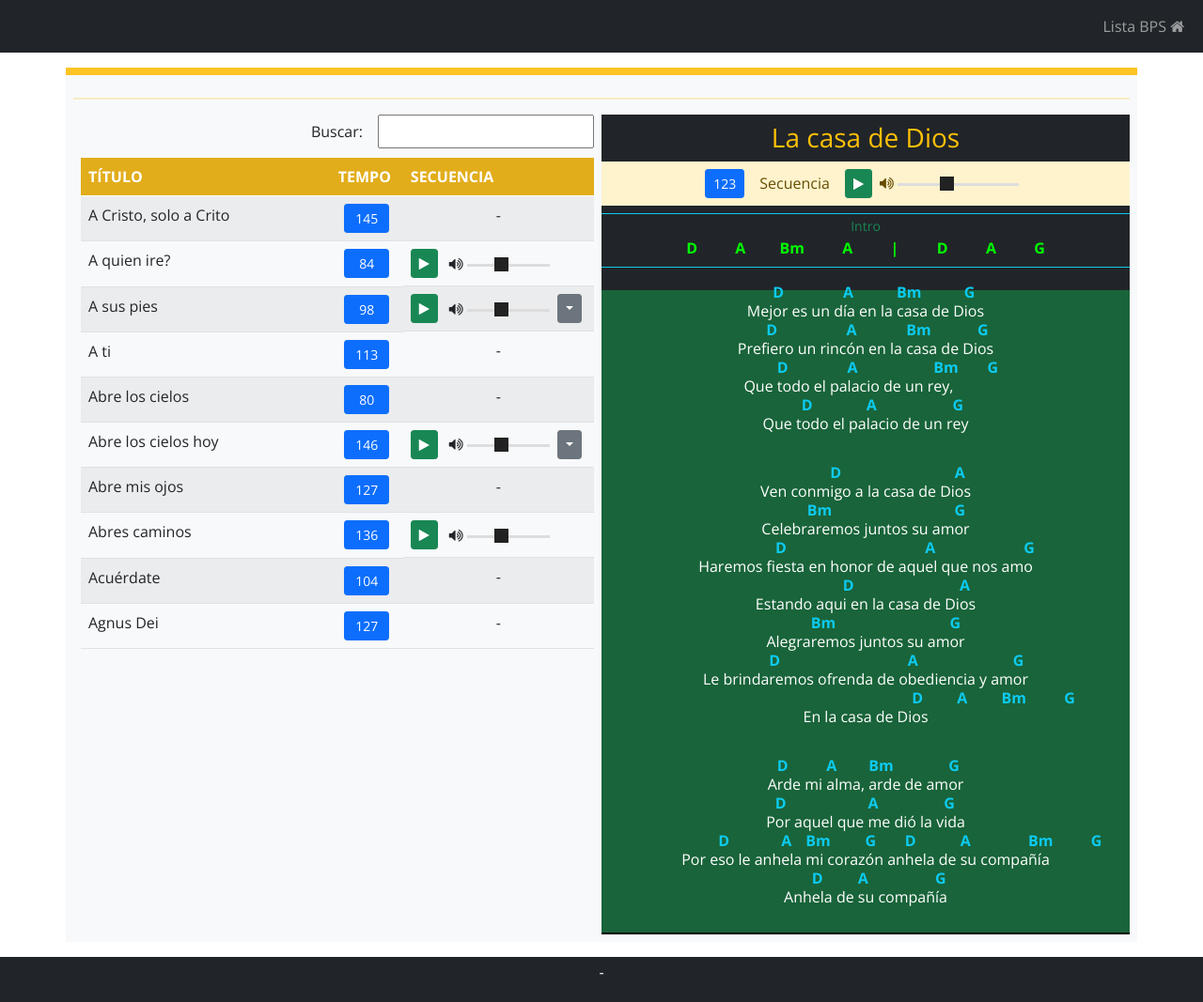
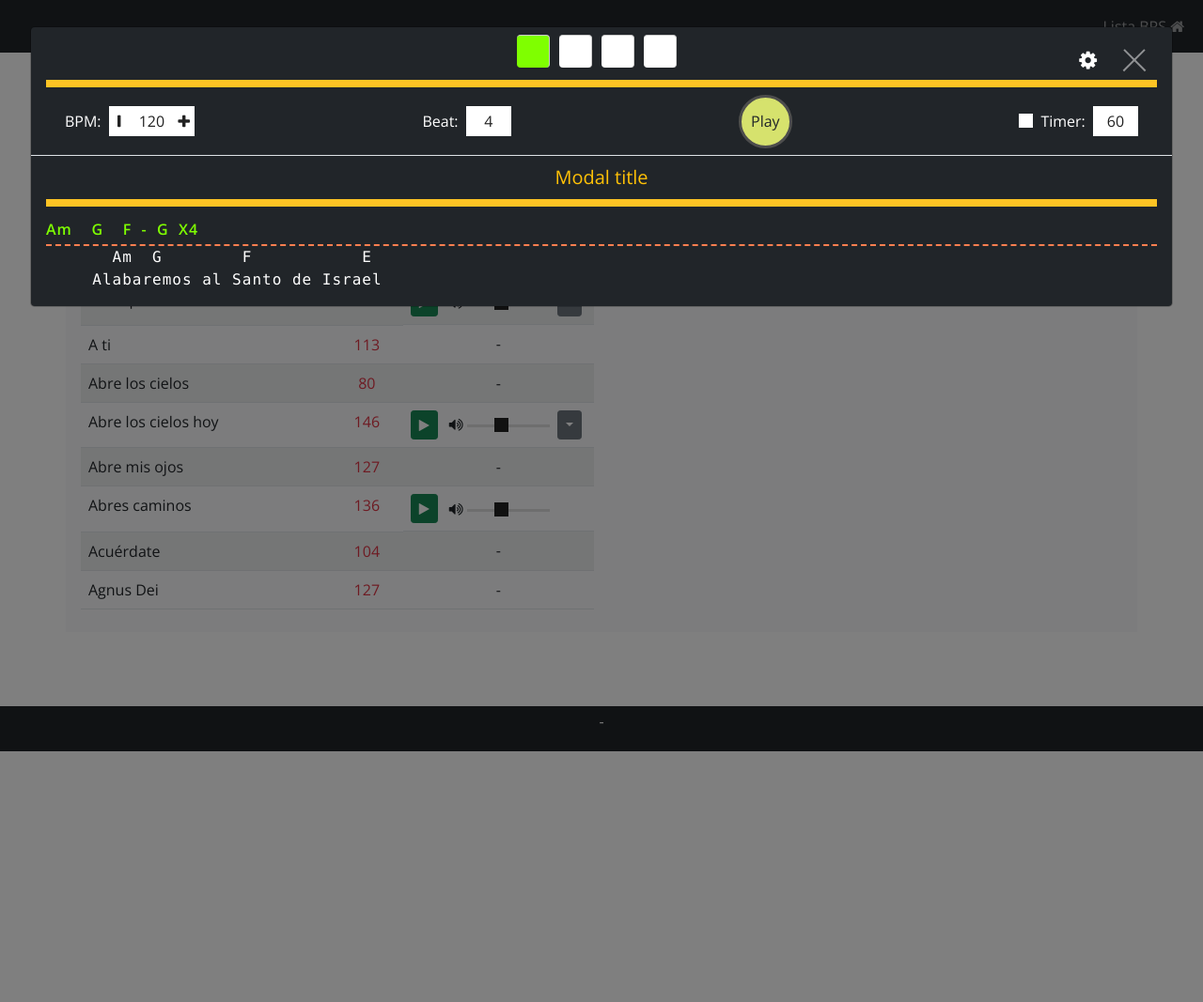
Before and after one commit to serchgit/musicadn, a PHP site: page /db/notas.php in a window 1280 px wide. Shown: the whole page at 94% size. After the commit the page ends 800 px from the top, so only its background shows below. Run offline with PHP 8.4, Linux system fonts and the light colour scheme; some libraries are stand-ins or nearby versions.

Commit message:
añadir cantos y estilos para prueba en notas

```diff
--- a/css/misestilos.css
+++ b/css/misestilos.css
@@ -108,9 +108,24 @@ table.listaDia tr.over { border: 2px dashed #000; }
 
 /* ================ notas ===========================*/
 
-.intro p{color:lime;}
-.estrofa p{position: relative;}
-.estrofa p b{position: absolute;top:-1.2rem;font-weight: bold;color:#0dcaf0;}
+.letraCanto pre{
+  position: relative;
+  margin-bottom: 0;
+  font-size: 1rem;
+  overflow: initial;
+  letter-spacing: 1px;
+}
+.letraCanto pre span{color: cyan;}
+.letraCanto pre.instrumental{
+  font-family: 'Open Sans', sans-serif;
+  border-bottom: 2px dashed coral;
+  line-height: 1rem;
+  color: chartreuse;
+  font-weight: 600;
+  text-align: justify;
+  font-size: 1rem;
+  overflow:inherit;
+}
 .btn-maximizar{
   position: absolute;
 }
@@ -149,34 +164,10 @@ table.listaDia tr.over { border: 2px dashed #000; }
   top: 10px;
   transform: rotate(-45deg);
 }
-@media (max-width: 990px){
-  .tap-btn{
-    width: 13% !important;
-  }
+.tabla-notas tbody tr td:first-child{
+  cursor: pointer;
 }
-
-@media (max-width: 576px){
-  .controls{
-    justify-content: space-around !important;
-    flex-wrap: wrap;
-  }
-  .controls label{
-    width: 50%;
-    margin-bottom: 1rem;
-  }
-  .controls .cont-controls{
-    width: 80%;
-    margin-bottom: 1rem;
-  }
-  .tap-btn{
-    width: 45% !important;
-  }
-  .controls-sm input[type=text]{width: 3rem;text-align: center;}
-  .controls label, .cont-controls{
-    display: none !important;
-  }
-  .controls-sm, .controls-sm .cont-controls{display: block !important;}
-}
+#modalCanto .modal-dialog{max-width: 95%;}
 
 /* ================ himnos ======================*/
 .estrofa, .coro{
--- a/js/funcionesNotas.js
+++ b/js/funcionesNotas.js
@@ -5,7 +5,7 @@ $(function () {
 
 Lista.forEach(function (ele, index, array){
 
-      var fila ="<tr data-index="+index+"><td data-bs-toggle='modal' data-bs-target='#modalCanto'>"+ele.Titulo+"</td><td class='text-center text-danger tiempo'><button class='btn btn-sm btn-primary btn-tempo' data-size='"+ele.Size+"'>"+ele.Tiempo+"</button></td>";
+      var fila ="<tr data-index="+index+"><td data-bs-toggle='modal' data-bs-target='#modalCanto'>"+ele.Titulo+"</td><td class='text-center text-danger tiempo' data-size='"+ele.Size+"'>"+ele.Tiempo+"</td>";
     if(ele.Secuencia === undefined){
         fila+=`<td class="text-center"> - </td>`;
     }else{
@@ -144,3 +144,40 @@ function cambiarSecuencia(li,botones){
         });
     });
 }
+
+var myModal = new bootstrap.Modal(document.getElementById('modalCanto'), {
+  keyboard: false
+})
+
+myModal.show()
+
+$(".tabla-notas tbody tr td:first-child").click(function(event) {
+  let titulo = $(this).text();
+  let index = $(this).parent("tr").attr("data-index");
+  let bpm = parseInt($(this).siblings("td.tiempo").text());
+  let size = parseInt($(this).siblings("td.tiempo").attr("data-size"));
+  let _counter = $(".counter");
+  console.log(bpm)
+  $(".titulo").html(titulo);
+  $(".bpm-input").val(bpm);
+  $("#ts-top").val(size);
+    _counter.html("");
+
+          for(var i = 0; i < parseInt($(".ts-top").val(), 10); i++)
+          {
+            var temp = document.createElement("div");
+            temp.className = "dot";
+
+            if(i === 0)
+              temp.className += " active";
+
+            _counter.append( temp );
+          }
+
+
+    fetch("cantos/canto"+index+".html")
+      .then(response => response.text())
+      .then(data => {
+        document.getElementById("letraCanto").innerHTML = data;
+      });
+});
--- a/js/lista.js
+++ b/js/lista.js
@@ -178,8 +178,12 @@ let Lista = [
 	{"Titulo":"Queremos ver","Tiempo":"155","Secuencia":"QueremosVer.mp3","Size":"4"},
 	{"Titulo":"No hay otro nombre","Tiempo":"148","Secuencia":"NoHayOtroNombre.mp3","Size":"4"},
 	{"Titulo":"Tal como soy","Tiempo":"92","Size":"4"},
-	{"Titulo":"A Cristo, solo a Crito","Tiempo":"145","Size":"4"},
+	{"Titulo":"A Cristo, solo a Cristo","Tiempo":"145","Size":"4"},
 	{"Titulo":"Temprano yo te buscaré","Tiempo":"123","Size":"4"},
 	{"Titulo":"Alabanzas dad a Cristo (lento)","Tiempo":"91","Size":"4"},
-	{"Titulo":"Alabanzas dad a Cristo (rapido)","Tiempo":"128","Size":"4"}
+	{"Titulo":"Alabanzas dad a Cristo (rapido)","Tiempo":"128","Size":"4"},
+	{"Titulo":"Levantate y Salvame","Tiempo":"130","Size":"4"},
+	{"Titulo":"En los montes, en los valles","Tiempo":"106","Secuencia":"EnLosMontes-Sec.mp3","Size":"4"},
+	{"Titulo":"Siento su gloria","Tiempo":"100","Size":"4"},
+	{"Titulo":"De gloria en gloria (Marco B.)","Tiempo":"128","Secuencia":"DeGloriaEnGloria-Sec.mp3","Size":"4"}
 ];
--- a/notas.php
+++ b/notas.php
@@ -39,46 +39,8 @@
             </tbody>
           </table>
         </div>
-      <div class="cont-canto-notas bg-dark pt-2 col-12 col-lg-6">
-        <h3 class="titulo text-warning text-center">La casa de Dios</h3>
-        <div class="cont-secu alert-warning d-flex align-items-center justify-content-center py-2 mb-2">
-          <div class="d-flex align-items-center">
-            <button class="btn btn-sm btn-primary" id="bipNotas">123</button>
-            <label class="mx-3 tituloNotas">Secuencia</label>
-            <button class="btn btn-sm btn-success"><i class="fa fa-play"></i></button>
-            <i class="fa fa-volume-up px-2">
-              <input type="range" id="volumenNotas" min="0" max="1" step="0.01" value="0.4">
-            </i>
-          </div>
-        </div>
-        <div class="canto">
-          <div class="intro text-white border-top border-bottom border-info text-center">
-            <small class="text-success">Intro</small>
-            <p class="fw-bold text-center mb-0 pb-2">
-              D &emsp;&emsp; A&emsp;&emsp; Bm &emsp;&emsp; A &emsp;&emsp; | &emsp;&emsp;
-              D &emsp;&emsp; A &emsp;&emsp; G
-            </p>
-          </div>
-          <div class="estrofa text-white mt-4 px-3">
-            <p>Mej<b>D</b>or es un d<b>A</b>ía en la <b>Bm</b>casa de D<b>G</b>ios</p>
-            <p>Pref<b>D</b>iero un rinc<b>A</b>ón en la <b>Bm</b>casa de Di<b>G</b>os</p>
-            <p>Que <b>D</b>todo el pa<b>A</b>lacio de un r<b>Bm</b>ey, &emsp;&emsp;<b>G</b></p>
-            <p>Que t<b>D</b>odo el pa<b>A</b>lacio de un r<b>G</b>ey</p>
+      <div class="lista-dia-notas">
 
-            <p class="mt-5">Ven conm<b>D</b>igo a la casa de Di<b>A</b>os</p>
-            <p>Celebr<b>Bm</b>aremos juntos su am<b>G</b>or</p>
-            <p>Haremos fi<b>D</b>esta en honor de aqu<b>A</b>el que nos am<b>G</b>o</p>
-            <p>Estando aqu<b>D</b>i en la casa de Di<b>A</b>os</p>
-            <p>Alegra<b>Bm</b>remos juntos su am<b>G</b>or</p>
-            <p>Le brinda<b>D</b>remos ofrenda de o<b>A</b>bediencia y am<b>G</b>or</p>
-            <p>En la casa de Di<b>D &emsp;&emsp;A &emsp;&emsp;Bm &emsp;&emsp; G</b>os</p>
-
-            <p class="mt-5">A<b>D</b>rde mi <b>A</b>alma, <b>Bm</b>arde de am<b>G</b>or</p>
-            <p>P<b>D</b>or aquel que <b>A</b>me dió la v<b>G</b>ida</p>
-            <p>Por e<b>D</b>so le anh<b>A</b>ela <b>Bm</b>mi coraz<b>G</b>ón an<b>D</b>hela de <b>A</b>su compa<b>Bm &emsp;&emsp; G</b>ñía</p>
-            <p>Anh<b>D</b>ela de <b>A</b>su compañ<b>G</b>ía</p>
-          </div>
-        </div>
       </div>
     </div>
   </section>
@@ -91,9 +53,9 @@
 <div class="modal fade" id="modalCanto" data-bs-backdrop="static" data-bs-keyboard="false" tabindex="-1" aria-labelledby="staticBackdropLabel" aria-hidden="true">
   <div class="modal-dialog modal-dialog-scrollable modal-xl">
     <div class="modal-content bg-dark">
-      <div class="modal-header">
+      <div class="modal-header pb-0">
         <section class="metronome-container w-100 bg-dark mb-0">
-          <div class="counter pt-3 pb-0 counter-cantos"></div>
+          <div class="counter pt-2 pb-0 counter-cantos"></div>
 
           <i class="fa fa-cog options-btn options-btn-notas"></i>
 
@@ -106,6 +68,9 @@
             </label>
             <label>
               Beat: <input type="text" value="4" class="ts-top ms-1" id="ts-top" /></label>
+
+            <button class="btn play-btn">Play</button>
+
             <div class="cont-controls">
               <input type="checkbox" id="timer-check" />
               <label for="timer-check"></label>
@@ -113,8 +78,7 @@
               Timer: <input type="text" value="60" class="timer ms-1" />
             </div>
 
-            <button class="btn play-btn">Play</button>
-            <button class="btn btn-secondary tap-btn">Tap</button>
+            <!--<button class="btn btn-secondary tap-btn">Tap</button>-->
           </div>
           <div class="options options-notas">
             <i class="fa fa-caret-down up"></i>
@@ -124,19 +88,29 @@
         </section>
         <button type="button" class="btn-close btn-close-notas" data-bs-dismiss="modal" aria-label="Close"></button>
       </div>
-      <div class="modal-body">
-        <h5 class="modal-title text-warning titulo text-center" id="staticBackdropLabel">Modal title</h5>
-        <div class="alert alert-warning py-2 text-center" role="alert">
-          <button class="btn btn-sm btn-primary" id="bipNotas">123</button>
+      <div class="modal-body pt-0">
+        <h5 class="modal-title text-warning titulo text-center py-2" id="staticBackdropLabel">Modal title</h5>
+        <div class="alert alert-warning py-2 text-center sticky-top w-50 m-auto d-none" role="alert">
           <label class="mx-3 tituloNotas">Secuencia</label>
           <button class="btn btn-sm btn-success"><i class="fa fa-play"></i></button>
           <i class="fa fa-volume-up px-2">
             <input type="range" id="volumenNotas" min="0" max="1" step="0.01" value="0.4">
           </i>
         </div>
-        ...
+        <section class="letraCanto d-flex flex-wrap justify-content-center" id="letraCanto">
+<pre class="instrumental col-12 mt-3 pb-2">
+Am    G    F  -  G  X4
+</pre>
+<div class="col-12 col-lg-11 text-white d-flex flex-wrap">
+<pre class="col-12 col-lg-5">
+  Am  G        F           E
+Alabaremos al Santo de Israel
+</pre>
+
+
+        </section>
       </div>
-      <div class="modal-footer">
+      <div class="modal-footer d-none">
         <button type="button" class="btn btn-secondary" data-bs-dismiss="modal">Cerrar</button>
       </div>
     </div>
```
Also changed, not shown: other parts of css/misestilos.css (+38 -0 lines), cantos/canto171.html (added, +45 -0 lines), cantos/canto83.html (added, +91 -0 lines).
